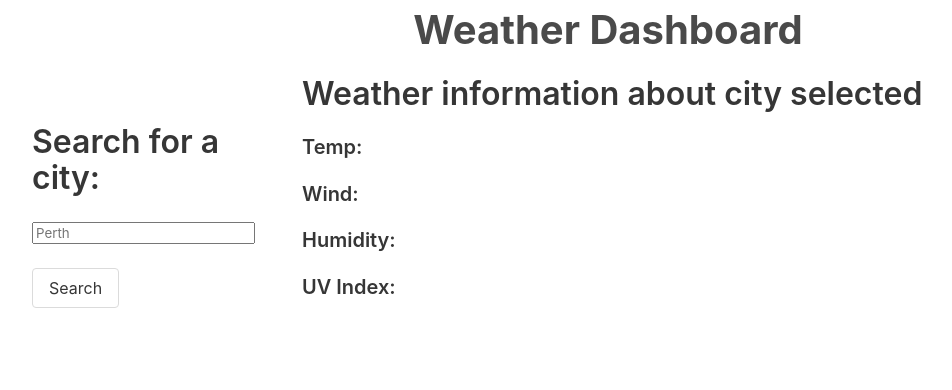
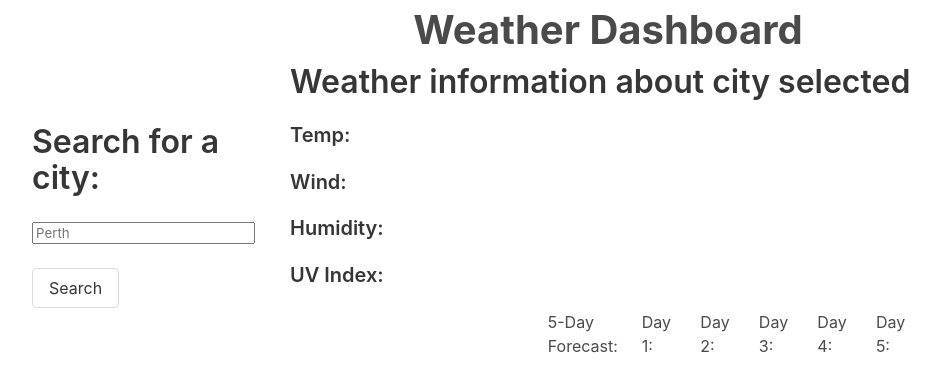
Before and after one commit to Louie222/Weather-Dashboard, a plain HTML site: page index.html in a window 1280 px wide. Shown: the whole page, without its empty margins (32-984 px from the left). Drawn offline with nearby package versions, Linux system fonts and the light colour scheme.

Commit message:
Updated Weather Dashboard 5 day forecast

```diff
--- a/index.html
+++ b/index.html
@@ -3,6 +3,7 @@
 
 <head>
     <meta charset="utf-8">
+    <meta http-equiv="X-UA-Compatible" content="IE=edge">
     <meta name="viewport" content="width=device-width, initial-scale=1">
     <title>Weather Dashboard</title>
     <link rel="stylesheet" href="https://cdn.jsdelivr.net/npm/bulma@0.9.2/css/bulma.min.css">
@@ -16,7 +17,6 @@
     <section class="section">
         <div class="container">
             <h1 class="title">Search for a city:</h1>
-
 
             <div class="row">
                 <div class="col">
@@ -35,13 +35,24 @@
     </section>
 </div>
 
-
-<div class="column is-three-quarters" id="#weatherInfoBox">
+<div class="columns">
+    <div class="column is-full">
     <h1 class="title has-text-left">Weather information about city selected</h1>
     <p class="title has-text-left is-size-5">Temp:</p>
     <p class="title has-text-left is-size-5">Wind:</p>
     <p class="title has-text-left is-size-5">Humidity:</p>
     <p class="title has-text-left is-size-5">UV Index:</p>
+
+<div class="columns">
+    <div class="column is-two-fifths"></div>
+    <!--<div class="column is-5"> !-->
+        <div class="column">5-Day Forecast:</div>
+        <div class="column">Day 1:</div>
+        <div class="column">Day 2:</div>
+        <div class="column">Day 3:</div>
+        <div class="column">Day 4:</div>
+        <div class="column">Day 5:</div>
+        </div>
 </div>
 
     <script src="./script.js"></script>
--- a/script.js
+++ b/script.js
@@ -30,6 +30,4 @@ fetch(`https://api.openweathermap.org/data/2.5/weather?q=${cityToSearch}&appid=3
 
 }
 
-
-
 //templateString
```
Also changed, not shown: 1 other file.
